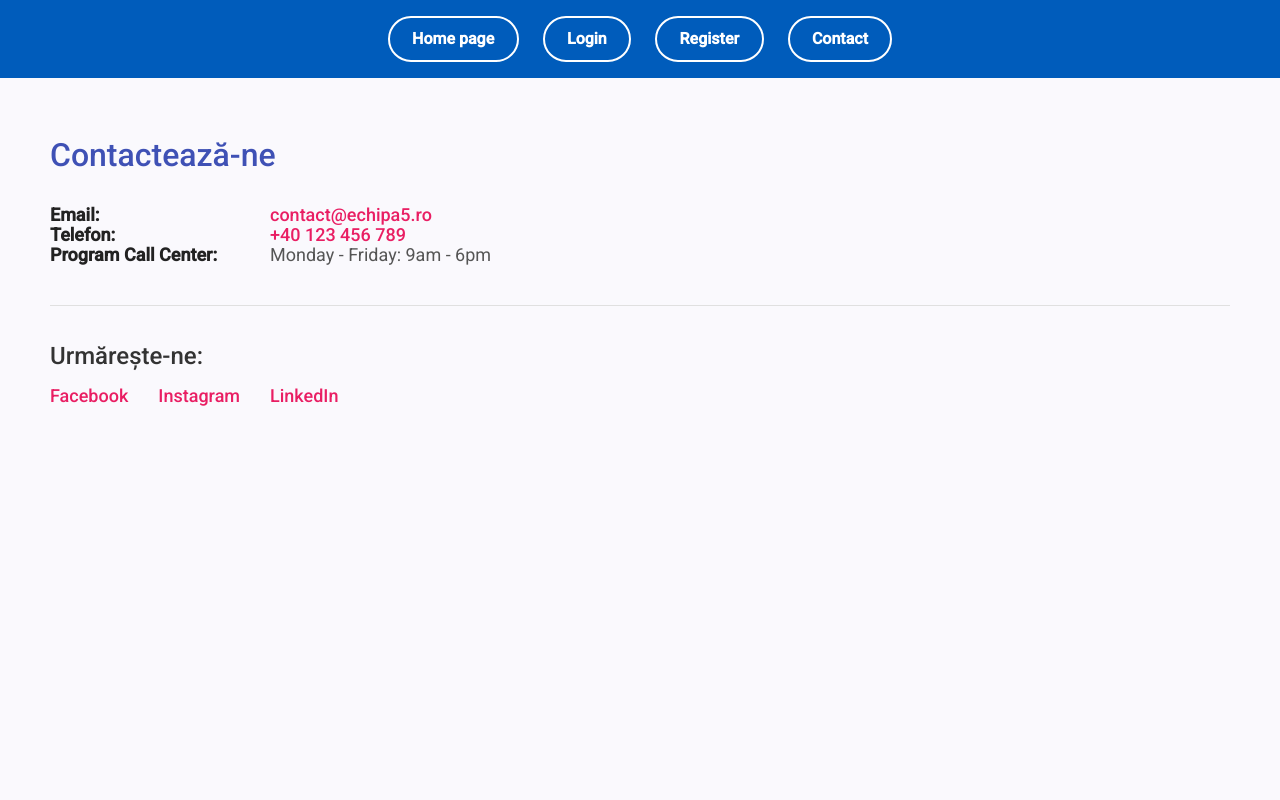
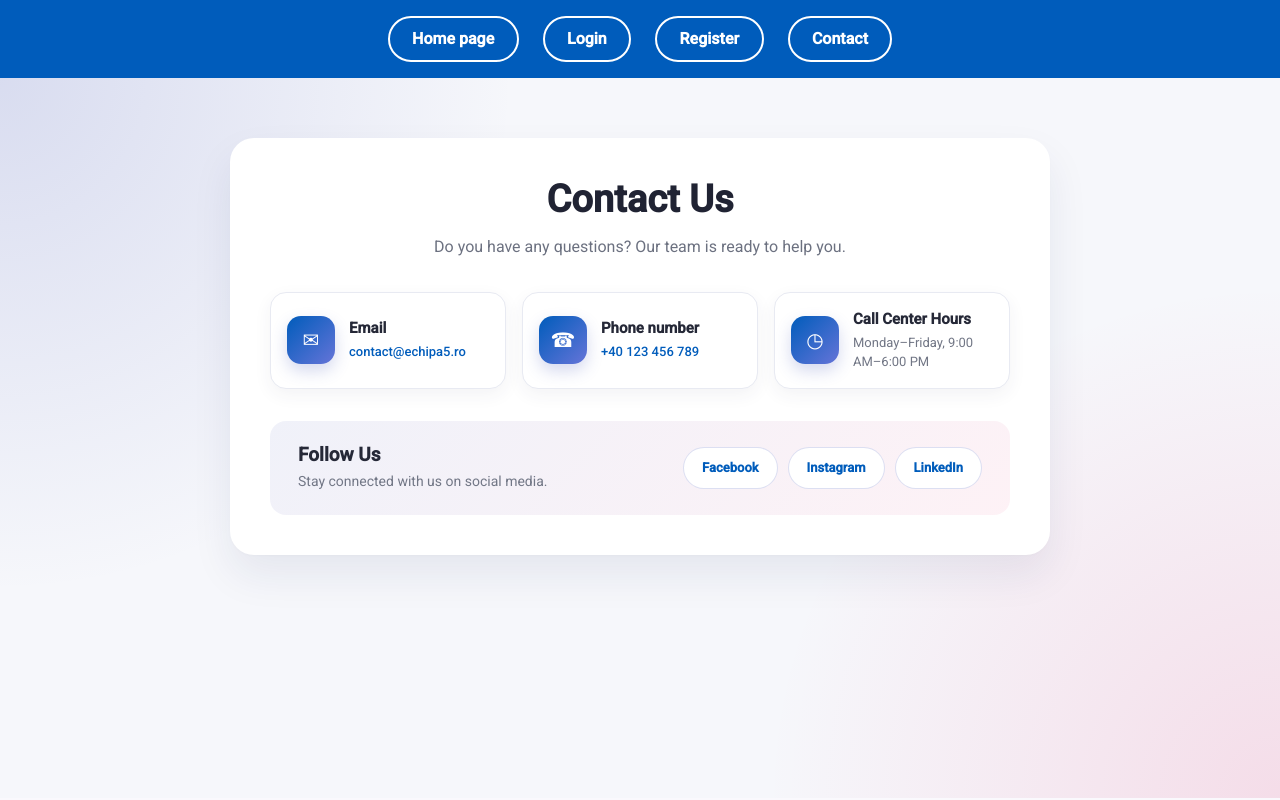
Before and after one commit to cchw01/Practica2026Studenti, an Angular app in the folder frontend/LicitatieFrontend/: page /contact-page in a window 1280 px wide. Built offline with nearby package versions, Linux system fonts and the light colour scheme.

Commit message:
Contact-page-designed

```diff
--- a/frontend/LicitatieFrontend/src/app/menu-item/contact-page/contact-page.css
+++ b/frontend/LicitatieFrontend/src/app/menu-item/contact-page/contact-page.css
@@ -1,72 +1,332 @@
-.contact-page-container {
-  padding: 40px 50px;
-  font-family: 'Roboto', 'Helvetica Neue', sans-serif; /* Fontul standard Angular Material */
-  color: #333;
+:host {
+  display: block;
 }
 
-.contact-page-container h2 {
-  font-size: 32px;
-  color: #3f51b5; /* Albastru Indigo (Material Design) */
-  margin-bottom: 40px;
-  font-weight: 500;
+:host * {
+  box-sizing: border-box;
 }
 
-.contact-page-container h3 {
-  font-size: 24px;
-  color: #333;
-  margin-top: 40px;
-  margin-bottom: 20px;
-  font-weight: 500;
+.contact-page-container {
+  min-height: calc(100vh - 80px);
+  display: flex;
+  justify-content: center;
+  align-items: flex-start;
+
+  padding: 60px 20px;
+
+  font-family: 'Roboto', 'Helvetica Neue', sans-serif;
+
+  /* Your original background gradient */
+  background:
+    radial-gradient(
+      circle at top left,
+      rgba(63, 81, 181, 0.16),
+      transparent 35%
+    ),
+    radial-gradient(
+      circle at bottom right,
+      rgba(233, 30, 99, 0.12),
+      transparent 35%
+    ),
+    #f6f7fb;
 }
 
-.contact-content {
-  display: flex;
-  flex-wrap: wrap;
-  gap: 40px;
-  justify-content: space-between;
+/* Smaller main white container */
+.contact-card {
+  width: 100%;
+  max-width: 820px;
+  padding: 40px;
+
+  background-color: white;
+  border-radius: 24px;
+
+  box-shadow: 0 20px 40px rgba(30, 42, 90, 0.08), 0 1px 3px rgba(0,0,0,0.02);
 }
 
-.contact-details,
-.social-media-section {
-  flex: 1;
-  min-width: 280px;
+/* Compact header */
+.contact-header {
+  max-width: 520px;
+  margin: 0 auto 32px;
+  text-align: center;
+}
+
+.contact-label {
+  display: inline-block;
+  margin-bottom: 12px;
+  padding: 6px 16px;
+
+  color: var(--mat-sys-primary, #3f51b5);
+  background-color: rgba(63, 81, 181, 0.1);
+  border-radius: 30px;
+
+  font-size: 11px;
+  font-weight: 700;
+  letter-spacing: 1.5px;
+  text-transform: uppercase;
+}
+
+.contact-header h1 {
+  margin: 0 0 12px;
+
+  color: #202333; /* Your original color */
+  font-size: 38px;
+  font-weight: 800;
+  line-height: 1.15;
+}
+
+.contact-header p {
+  margin: 0;
+  color: #6c7180; /* Your original color */
+  font-size: 16px;
+  line-height: 1.6;
+}
+
+/* Contact cards */
+.contact-details {
+  display: flex;
+  align-items: stretch;
+  gap: 16px;
 }
 
 .detail-item {
-  font-size: 18px;
-  color: #555;
+  position: relative;
+  overflow: hidden;
+
+  flex: 1 1 0;
+  min-width: 0;
+  min-height: 90px;
+
   display: flex;
   align-items: center;
+  gap: 14px;
+
+  padding: 16px;
+
+  background-color: #ffffff;
+  border: 1px solid #e8eaf2;
+  border-radius: 16px;
+
+  box-shadow: 0 6px 18px rgba(43, 50, 90, 0.06);
+
+  transition:
+    transform 0.3s cubic-bezier(0.175, 0.885, 0.32, 1.275),
+    box-shadow 0.3s ease,
+    border-color 0.3s ease;
 }
 
-.detail-item strong {
-  display: inline-block;
-  min-width: 220px; /* Aliniază toate valorile pe o coloană dreaptă */
-  color: #222;
+/* Your original pink/blue hover line */
+.detail-item::before {
+  content: '';
+  position: absolute;
+  top: 0;
+  left: 0;
+
+  width: 4px;
+  height: 100%;
+
+  background: linear-gradient(
+    180deg,
+    var(--mat-sys-primary, #3f51b5),
+    #e91e63
+  );
+
+  opacity: 0;
+  transition: opacity 0.3s ease;
 }
 
-.detail-item a, .social-links a {
-  color: #e91e63; /* Roz Accent (Material Design) */
-  text-decoration: none;
-  font-weight: 500;
-  transition: color 0.3s ease;
+.detail-item:hover {
+  transform: translateY(-4px);
+  border-color: rgba(63, 81, 181, 0.35);
+  box-shadow: 0 12px 25px rgba(43, 50, 90, 0.12);
 }
 
-.detail-item a:hover, .social-links a:hover {
-  color: #c2185b;
+.detail-item:hover::before {
+  opacity: 1;
 }
 
-hr {
-  border: 0;
-  height: 1px;
-  background-color: #e0e0e0;
-  margin: 40px 0;
+.detail-icon {
+  flex-shrink: 0;
+
+  display: flex;
+  justify-content: center;
+  align-items: center;
+
+  width: 48px;
+  height: 48px;
+
+  color: white;
+  background: linear-gradient(
+    135deg,
+    var(--mat-sys-primary, #3f51b5),
+    #6574d8
+  );
+
+  border-radius: 14px;
+  font-size: 20px;
+
+  box-shadow: 0 7px 16px rgba(63, 81, 181, 0.22);
+}
+
+.detail-content {
+  min-width: 0;
+  display: flex;
+  flex-direction: column;
+  gap: 4px;
+}
+
+.detail-label {
+  color: #252837;
+  font-size: 15px;
+  font-weight: 700;
+}
+
+.detail-content a,
+.detail-value {
+  color: #717685;
+  font-size: 13px;
+  line-height: 1.5;
+  overflow-wrap: anywhere;
+}
+
+.detail-content a {
+  color: var(--mat-sys-primary, #3f51b5);
+  font-weight: 500;
+  text-decoration: none;
+  transition: color 0.2s ease;
+}
+
+.detail-content a:hover {
+  color: #e91e63; /* Your original pink */
+}
+
+/* Social section */
+.social-media-section {
+  display: flex;
+  justify-content: space-between;
+  align-items: center;
+  gap: 20px;
+
+  margin-top: 32px;
+  padding: 24px 28px;
+
+  /* Your original social background */
+  background: linear-gradient(
+    135deg,
+    rgba(63, 81, 181, 0.08),
+    rgba(233, 30, 99, 0.06)
+  );
+
+  border-radius: 16px;
+}
+
+.social-text h2 {
+  margin: 0 0 6px;
+  color: #252837;
+  font-size: 19px;
+  font-weight: 700;
+}
+
+.social-text p {
+  margin: 0;
+  color: #727786;
+  font-size: 14px;
 }
 
 .social-links {
-  list-style-type: none;
+  display: flex;
+  flex-wrap: wrap;
+  justify-content: flex-end;
+  gap: 10px;
+
+  margin: 0;
   padding: 0;
-  display: flex;
-  gap: 30px;
-  font-size: 18px;
+  list-style: none;
 }
+
+.social-links a {
+  display: inline-flex;
+  justify-content: center;
+  align-items: center;
+
+  padding: 10px 18px;
+
+  color: var(--mat-sys-primary, #3f51b5);
+  background-color: white;
+  border: 1px solid rgba(63, 81, 181, 0.18);
+  border-radius: 30px;
+
+  font-size: 13px;
+  font-weight: 600;
+  text-decoration: none;
+
+  transition: all 0.25s ease;
+}
+
+.social-links a:hover {
+  color: white;
+  background-color: var(--mat-sys-primary, #3f51b5);
+  border-color: var(--mat-sys-primary, #3f51b5);
+  transform: translateY(-2px);
+  box-shadow: 0 6px 16px rgba(63, 81, 181, 0.25);
+}
+
+/* Tablet */
+@media (max-width: 850px) {
+  .contact-card {
+    max-width: 600px;
+    padding: 30px;
+  }
+
+  .contact-details {
+    flex-wrap: wrap;
+  }
+
+  .detail-item {
+    flex: 1 1 240px;
+  }
+
+  .social-media-section {
+    flex-direction: column;
+    align-items: flex-start;
+  }
+
+  .social-links {
+    justify-content: flex-start;
+  }
+}
+
+/* Mobile */
+@media (max-width: 500px) {
+  .contact-page-container {
+    padding: 20px 16px;
+  }
+
+  .contact-card {
+    padding: 24px 20px;
+    border-radius: 20px;
+  }
+
+  .contact-header h1 {
+    font-size: 32px;
+  }
+
+  .contact-details {
+    flex-direction: column;
+  }
+
+  .detail-item {
+    width: 100%;
+    min-height: 80px;
+  }
+
+  .social-links {
+    width: 100%;
+    flex-direction: column;
+  }
+
+  .social-links li,
+  .social-links a {
+    width: 100%;
+    text-align: center;
+  }
+}
--- a/frontend/LicitatieFrontend/src/app/menu-item/contact-page/contact-page.html
+++ b/frontend/LicitatieFrontend/src/app/menu-item/contact-page/contact-page.html
@@ -1,34 +1,81 @@
 <div class="contact-page-container">
-  <h2>Contactează-ne</h2>
+  <section class="contact-card">
+    <div class="contact-header">
+
+      <h1>Contact Us</h1>
+
+      <p>
+        Do you have any questions? Our team is ready to help you.
+      </p>
+    </div>
 
     <div class="contact-details">
       <!-- Email -->
-    <div class="detail-item">
-      <strong>Email:</strong>
-      <a [href]="'mailto:' + contactEmail">{{ contactEmail }}</a>
+      <article class="detail-item">
+        <div class="detail-icon">
+          <span>✉</span>
         </div>
 
-    <!-- Telefon -->
-    <div class="detail-item">
-      <strong>Telefon:</strong>
-      <a [href]="'tel:' + phoneNumber">{{ phoneNumber }}</a>
+        <div class="detail-content">
+          <span class="detail-label">Email</span>
+
+          <a [href]="'mailto:' + contactEmail">
+            {{ contactEmail }}
+          </a>
+        </div>
+      </article>
+
+      <!-- Phone -->
+      <article class="detail-item">
+        <div class="detail-icon">
+          <span>☎</span>
         </div>
 
-    <!-- Program -->
-    <div class="detail-item">
-      <strong>Program Call Center:</strong>
-      <span>{{ callCenterSchedule }}</span>
+        <div class="detail-content">
+          <span class="detail-label">Phone number</span>
+
+          <a [href]="'tel:' + phoneNumber">
+            {{ phoneNumber }}
+          </a>
         </div>
+      </article>
+
+      <!-- Schedule -->
+      <article class="detail-item">
+        <div class="detail-icon">
+          <span>◷</span>
         </div>
 
-  <hr>
+        <div class="detail-content">
+          <span class="detail-label">Call Center Hours</span>
 
-  <!-- Social Media -->
+          <span class="detail-value">
+            {{ callCenterSchedule }}
+          </span>
+        </div>
+      </article>
+    </div>
+
     <div class="social-media-section">
-    <h3>Urmărește-ne:</h3>
+      <div class="social-text">
+        <h2>Follow Us</h2>
+
+        <p>
+          Stay connected with us on social media.
+        </p>
+      </div>
+
       <ul class="social-links">
         <li *ngFor="let link of socialMediaLinks">
-        <a [href]="link.url" target="_blank" rel="noopener noreferrer">{{ link.name }}</a>
+          <a
+            [href]="link.url"
+            target="_blank"
+            rel="noopener noreferrer"
+          >
+            {{ link.name }}
+          </a>
         </li>
       </ul>
     </div>
+  </section>
+</div>
--- a/frontend/LicitatieFrontend/src/app/menu-item/contact-page/contact-page.ts
+++ b/frontend/LicitatieFrontend/src/app/menu-item/contact-page/contact-page.ts
@@ -7,9 +7,9 @@ import { Component } from '@angular/core';
   styleUrl: './contact-page.css',
 })
 export class ContactPage {
-  contactEmail: string = 'contact@echipa5.ro'; // schimbam cu mailul final
+  contactEmail: string = 'contact@echipa5.ro';
   phoneNumber: string = '+40 123 456 789';
-  callCenterSchedule: string = 'Monday - Friday: 9am - 6pm';
+  callCenterSchedule = 'Monday–Friday, 9:00 AM–6:00 PM';;
 
   socialMediaLinks = [
     { name: 'Facebook', url: 'https://facebook.com' },
```
Lines whose indentation alone changed are shown as unchanged.
